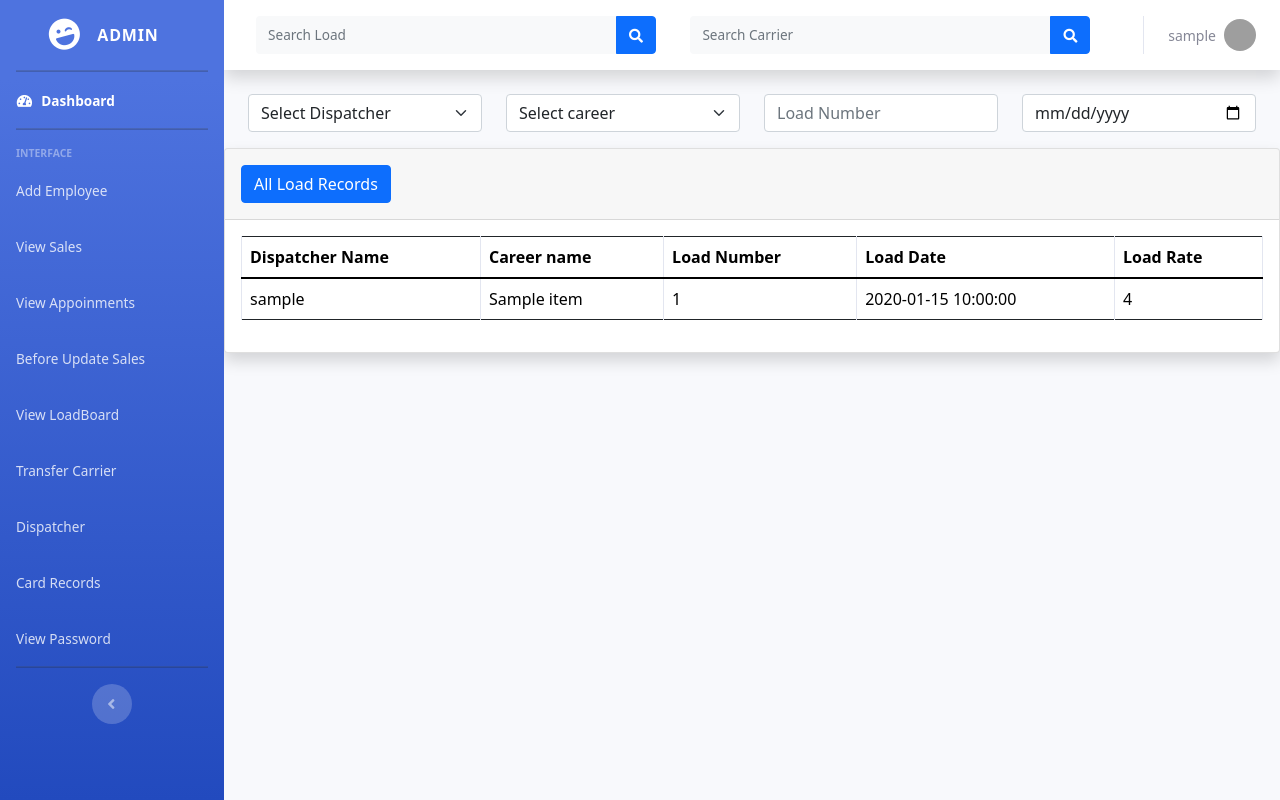
After one commit to AbdulBaseer7896/sublime_freight_cms-website, a Flask app: template templates/admin_temp/dispatcher_and_there_load.html in a window 1280 px wide. The commit adds this page. Run offline with Flask 3, Linux system fonts and the light colour scheme; the template is opened without the code that fills it: most values are stand-ins (such as "Sample title", 1, 10 or a date in 2020); some libraries are stand-ins or nearby versions; grey boxes are pictures that could not be loaded.

Commit message:
now the dispatcher _done

```diff
--- a/model/admin_modle.py
+++ b/model/admin_modle.py
@@ -335,6 +335,3 @@ class Admin_Modle():
             column_names = result.keys()
             result_dict = [dict(zip(column_names, row)) for row in result]
             return result_dict
-
-# obj = Admin_Modle()
-# obj.get_load_from_search_data_for_admin('1')
--- a/templates/admin_temp/admin_temp.html
+++ b/templates/admin_temp/admin_temp.html
@@ -105,6 +105,13 @@
             <li class="nav-item">
                 <a class="nav-link" href="{{ url_for('transfer_carears_to_dispatcher', filename='') }}">
                     <span>Transfer Carrier</span>
+                </a>
+            </li>
+
+
+            <li class="nav-item">
+                <a class="nav-link" href="{{ url_for('show_dispatcher_and_there_load', filename='') }}">
+                    <span>Dispatcher</span>
                 </a>
             </li>
 
--- /dev/null
+++ b/templates/admin_temp/dispatcher_and_there_load.html
@@ -0,0 +1,156 @@
+{% extends 'admin_temp/admin_temp.html' %}
+
+{% block header_sytyle %}
+<link href="https://cdn.jsdelivr.net/npm/bootstrap@5.0.2/dist/css/bootstrap.min.css" rel="stylesheet">
+<style>
+    .table tr {
+        overflow: auto;
+        white-space: nowrap;
+    }
+</style>
+{% endblock header_sytyle %}
+
+{% block main_body_contant %}
+<div class="container-fluid">
+    <div class="row">
+        <div class="col-md-3">
+            <div class="form-group">
+                <select name="state" id="userSelect" class="form-select" aria-label="User Name" required>
+                    <option disabled selected hidden>Select Dispatcher</option>
+                    {% set unique_users = [] %}
+                    {% for item in dispatcher_info %}
+                    {% if item['user_name'] not in unique_users %}
+                    <option value="{{ item['user_name'] }}">{{ item['user_name'] }}</option>
+                    {% set _ = unique_users.append(item['user_name']) %}
+                    {% endif %}
+                    {% endfor %}
+                </select>
+            </div>
+        </div>
+        <div class="col-md-3">
+            <div class="form-group">
+                <select name="state" id="careerSelect" class="form-select" aria-label="Career Name" required>
+                    <option disabled selected hidden>Select career</option>
+                    {% set unique_careers = [] %}
+                    {% for item in dispatcher_info %}
+                    {% if item['carear_name'] not in unique_careers %}
+                    <option value="{{ item['carear_name'] }}">{{ item['carear_name'] }}</option>
+                    {% set _ = unique_careers.append(item['carear_name']) %}
+                    {% endif %}
+                    {% endfor %}
+                </select>
+            </div>
+        </div>
+        <div class="col-md-3">
+            <div class="form-group">
+                <input type="text" class="form-control" id="loadNumber" placeholder="Load Number">
+            </div>
+        </div>
+
+        <div class="col-md-3">
+            <div class="form-group">
+                <input type="date" class="form-control" id="datepicker">
+            </div>
+        </div>
+    </div>
+</div>
+
+<div class="card shadow mb-4">
+
+    <div class="card-header py-3">
+        <!-- <h6 class="m-0 font-weight-bold text-primary">All Employees PIN Records</h6> -->
+        <span id="resetFilters" class="btn btn-primary" style="cursor: pointer; text-decoration: none ">
+            All Load Records
+        </span>
+    </div>
+    <div class="card-body">
+        <div class="table-responsive">
+            <table class="table table-bordered" id="dataTable" width="100%" cellspacing="0">
+                <thead>
+                    <tr>
+                        <th>Dispatcher Name</th>
+                        <th>Career name</th>
+                        <th>Load Number</th>
+                        <th>Load Date</th>
+                        <th>Load Rate</th>
+                    </tr>
+                </thead>
+                <tbody>
+                    {% for item in dispatcher_info %}
+                    <tr data-username="{{ item['user_name'] }}" data-career="{{ item['carear_name'] }}"
+                    data-date="{{ item['load_date'] }}" data-load-number="{{ item['load_number'] }}">
+                        <td>{{ item['user_name'] }}</td>
+                        <td>{{ item['carear_name'] }}</td>
+                        <td>{{ item['load_number'] }}</td>
+                        <td>{{ item['load_date'] }}</td>
+                        <td>{{ item['load_rate'] }}</td>
+                    </tr>
+                    {% endfor %}
+                </tbody>
+            </table>
+        </div>
+
+    </div>
+</div>
+
+<script src="https://code.jquery.com/jquery-3.6.4.min.js"></script>
+<script>
+    $(document).ready(function () {
+        // Cache the table rows for better performance
+        var tableRows = $('#dataTable tbody tr');
+
+        // Event listener for user, career, load number, and date selection
+        $('#userSelect, #careerSelect, #loadNumber, #datepicker').on('input', function () {
+            applyFilters();
+        });
+
+        // Click event listener for resetting filters
+        $('#resetFilters').click(function () {
+            // Clear the selected values
+            $('#userSelect, #careerSelect, #loadNumber, #datepicker').val('');
+
+            // Show all rows
+            tableRows.show();
+
+            // Clear the selected date display
+            $('#formattedDateDisplay').text('');
+        });
+
+        function applyFilters() {
+            var selectedUser = $('#userSelect').val();
+            var selectedCareer = $('#careerSelect').val();
+            var enteredLoadNumber = $('#loadNumber').val();
+            var selectedDate = $('#datepicker').val();
+
+            // Show only rows that match the selected user, career, load number, or date
+            tableRows.hide();
+
+            if (selectedUser) {
+                tableRows.filter('[data-username="' + selectedUser + '"]').show();
+            }
+
+            if (selectedCareer) {
+                tableRows.filter('[data-career="' + selectedCareer + '"]').show();
+            }
+
+            if (enteredLoadNumber) {
+                // Filter rows based on the entered load number
+                tableRows.filter('[data-load-number="' + enteredLoadNumber + '"]').show();
+            }
+
+            if (selectedDate) {
+                tableRows.filter('[data-date="' + selectedDate + '"]').show();
+                // Display the selected date in the HTML element with id "formattedDateDisplay"
+                $('#formattedDateDisplay').text(selectedDate);
+            }
+
+            // If nothing is selected, show all rows
+            if (!selectedUser && !selectedCareer && !enteredLoadNumber && !selectedDate) {
+                tableRows.show();
+                $('#formattedDateDisplay').text(''); // Clear the selected date display
+            }
+        }
+    });
+</script>
+
+{% endblock main_body_contant %}
```
Also changed, not shown: controller/admin_controller.py (+10 -1 lines), templates/admin_temp/add_new_card_info.html (+29 -12 lines).
